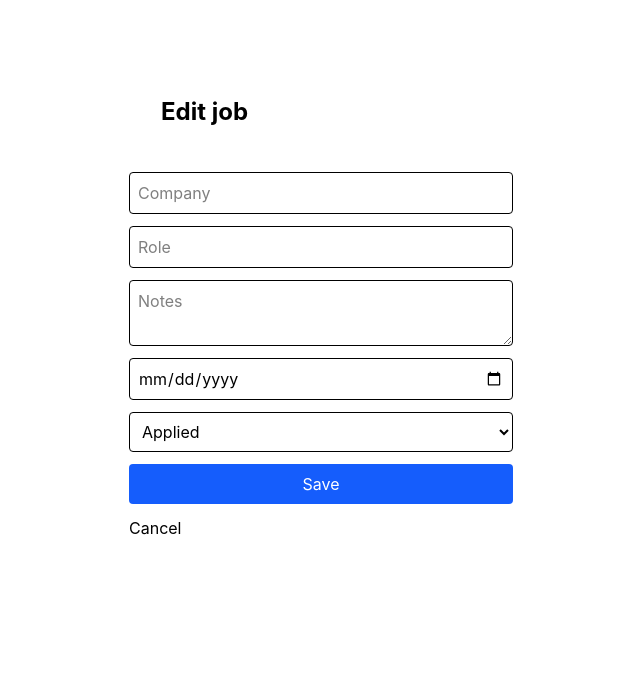
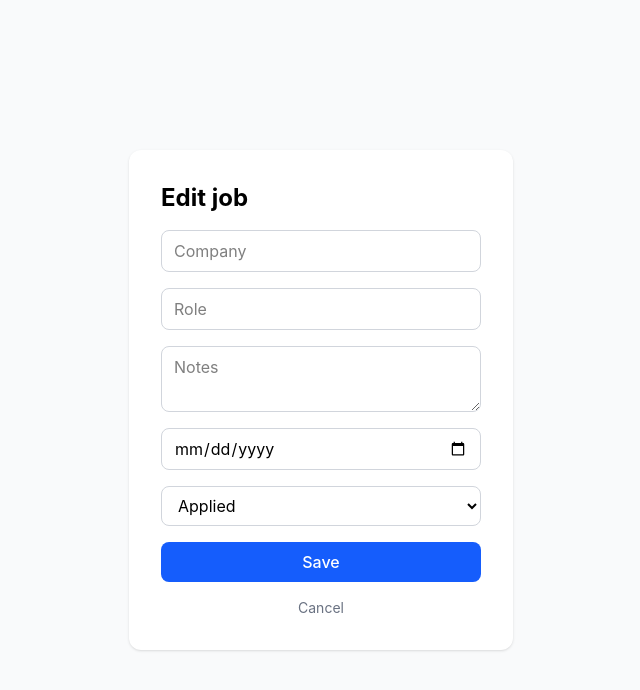
Before and after one commit to aimanh2250-lab/job-tracker, a React (Vite) app in the folder frontend/: page /jobs/1/edit in a window 1280 px wide. Shown: the top 690 px of the page, without its empty margins (319-959 px from the left). Built offline with nearby package versions, Linux system fonts and the light colour scheme; no server answers.

Commit message:
style: card layout for login, register and job form

```diff
--- a/frontend/src/pages/JobFormPage.tsx
+++ b/frontend/src/pages/JobFormPage.tsx
@@ -45,27 +45,29 @@ export default function JobFormPage() {
     }
 
     return (
-        <form className="max-w-sm mx-auto mt-16 flex flex-col gap-3" onSubmit={handleSubmit}>
-            <h1 className="text-2xl font-bold p-8">{isEdit ? "Edit job" : "Add job"}</h1>
-            <input className="border rounded p-2" placeholder="Company" value={company} required={true}
+        <div className="min-h-screen bg-gray-50 flex items-center justify-center p-4">
+        <form className="bg-white rounded-xl shadow-sm p-8 w-full max-w-sm flex flex-col gap-4" onSubmit={handleSubmit}>
+            <h1 className="text-2xl font-bold">{isEdit ? "Edit job" : "Add job"}</h1>
+            <input className="border border-gray-300 rounded-lg px-3 py-2 focus:outline-none focus:ring-2 focus:ring-blue-500" placeholder="Company" value={company} required={true}
                    onChange={(e) => setCompany(e.target.value)}/>
-            <input className="border rounded p-2" placeholder="Role" value={role} required={true}
+            <input className="border border-gray-300 rounded-lg px-3 py-2 focus:outline-none focus:ring-2 focus:ring-blue-500" placeholder="Role" value={role} required={true}
                    onChange={(e) => setRole(e.target.value)}/>
-            <textarea className="border rounded p-2" placeholder="Notes" value={notes}
+            <textarea className="border border-gray-300 rounded-lg px-3 py-2 focus:outline-none focus:ring-2 focus:ring-blue-500" placeholder="Notes" value={notes}
                       onChange={(e) => setNotes(e.target.value)}/>
-            <input className="border rounded p-2" placeholder="Applied Date" type="date" value={appliedDate}
+            <input className ="border border-gray-300 rounded-lg px-3 py-2 focus:outline-none focus:ring-2 focus:ring-blue-500" placeholder="Applied Date" type="date" value={appliedDate}
                    required={true}
                    onChange={(e) => setAppliedDate(e.target.value)}/>
-            <select className="border rounded p-2" value={status}
+            <select className="border border-gray-300 rounded-lg px-3 py-2 focus:outline-none focus:ring-2 focus:ring-blue-500" value={status}
                     onChange={(e) => setStatus(e.target.value)}> {/* filter by status */}
                 <option value="APPLIED">Applied</option>
                 <option value="INTERVIEW">Interview</option>
                 <option value="OFFER">Offer</option>
                 <option value="REJECTED">Rejected</option>
             </select>
-            <button className="bg-blue-600 text-white rounded p-2">Save</button>
-            <Link to="/jobs">Cancel</Link>
+            <button className="bg-blue-600 hover:bg-blue-700 text-white rounded-lg py-2 font-medium">Save</button>
+            <Link className="text-sm text-gray-500 hover:underline text-center" to="/jobs">Cancel</Link>
             {error && <p className="text-red-600">{error}</p>} {/*red error message*/}
         </form>
+        </div>
     );
 }
--- a/frontend/src/pages/JobsPage.tsx
+++ b/frontend/src/pages/JobsPage.tsx
@@ -51,7 +51,6 @@ export default function JobsPage() {
             setTotalElements(totalElements - 1);
         }
     }
-
 
     return (
         <div className="min-h-screen bg-gray-50">
--- a/frontend/src/pages/LoginPage.tsx
+++ b/frontend/src/pages/LoginPage.tsx
@@ -21,15 +21,17 @@ export default function LoginPage() {
     }
 
     return (
-        <form className="max-w-sm mx-auto mt-16 flex flex-col gap-3" onSubmit={handleSubmit}>
+        <div className="min-h-screen bg-gray-50 flex items-center justify-center p-4">
+        <form className="bg-white rounded-xl shadow-sm p-8 w-full max-w-sm flex flex-col gap-4" onSubmit={handleSubmit}>
             <h1 className="text-2xl font-bold">Log in</h1>
-            <input className="border rounded p-2" placeholder="Email" type="email"
+            <input className="border border-gray-300 rounded-lg px-3 py-2 focus:outline-none focus:ring-2 focus:ring-blue-500" placeholder="Email" type="email"
                    value={email} onChange={(e) => setEmail(e.target.value)}/>
-            <input className="border rounded p-2" placeholder="Password" type="password"
+            <input className="border border-gray-300 rounded-lg px-3 py-2 focus:outline-none focus:ring-2 focus:ring-blue-500" placeholder="Password" type="password"
                    value={password} onChange={(e) => setPassword(e.target.value)}/>
-            <button className="bg-blue-600 text-white rounded p-2">Log In</button>
+            <button className="bg-blue-600 hover:bg-blue-700 text-white rounded-lg py-2 font-medium">Log In</button>
             {error && <p className="text-red-600">{error}</p>} {/*red error message*/}
-            <Link to="/register">No Account ? Register here</Link>
+            <Link className="text-sm text-blue-600 hover:underline text-center" to="/register">Register here</Link>
         </form>
+        </div>
     );
 }
--- a/frontend/src/pages/RegisterPage.tsx
+++ b/frontend/src/pages/RegisterPage.tsx
@@ -1,5 +1,5 @@
 import {type FormEvent, useState} from "react";
-import {useNavigate} from "react-router";
+import {Link, useNavigate} from "react-router";
 import {api} from "../api.ts";
 
 export default function RegisterPage() {
@@ -19,14 +19,17 @@ export default function RegisterPage() {
     }
 
     return (
-        <form className="max-w-sm mx-auto mt-16 flex flex-col gap-3" onSubmit={handleSubmit}>
+        <div className="min-h-screen bg-gray-50 flex items-center justify-center p-4">
+        <form className="bg-white rounded-xl shadow-sm p-8 w-full max-w-sm flex flex-col gap-4" onSubmit={handleSubmit}>
             <h1 className="text-2xl font-bold">Register</h1>
-            <input className="border rounded p-2" placeholder="Email" type="email"
+            <input className="border border-gray-300 rounded-lg px-3 py-2 focus:outline-none focus:ring-2 focus:ring-blue-500" placeholder="Email" type="email"
                    value={email} onChange={(e) => setEmail(e.target.value)}/>
-            <input className="border rounded p-2" placeholder="Password" type="password"
+            <input className="border border-gray-300 rounded-lg px-3 py-2 focus:outline-none focus:ring-2 focus:ring-blue-500" placeholder="Password" type="password"
                    value={password} onChange={(e) => setPassword(e.target.value)}/>
-            <button className="bg-blue-600 text-white rounded p-2">Register</button>
+            <button className="bg-blue-600 hover:bg-blue-700 text-white rounded-lg py-2 font-medium">Register</button>
             {error && <p className="text-red-600">{error}</p>} {/*red error message*/}
+            <Link className="text-sm text-blue-600 hover:underline text-center" to="/login">Already have an account?</Link>
         </form>
+        </div>
     );
 }
```
